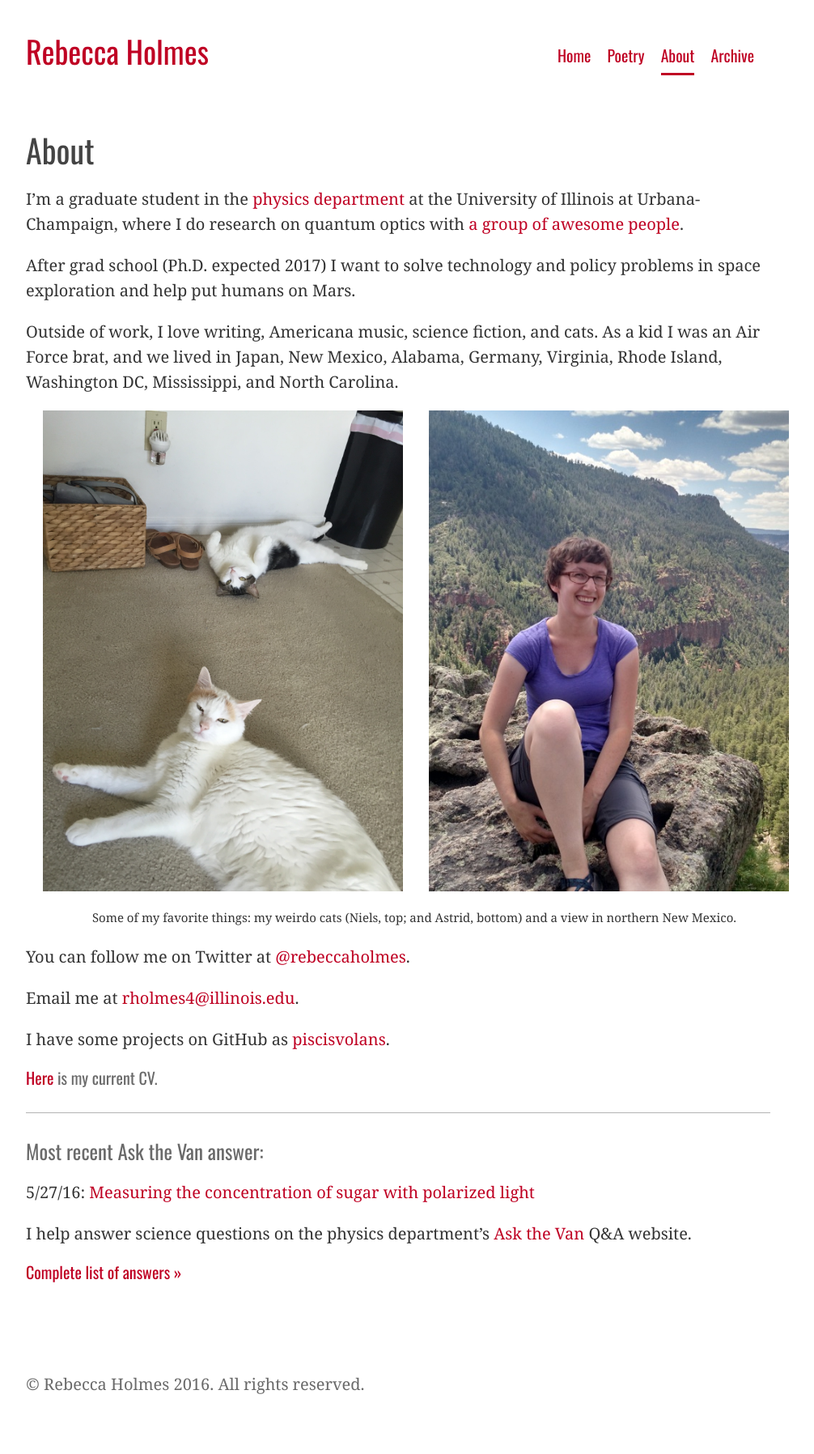
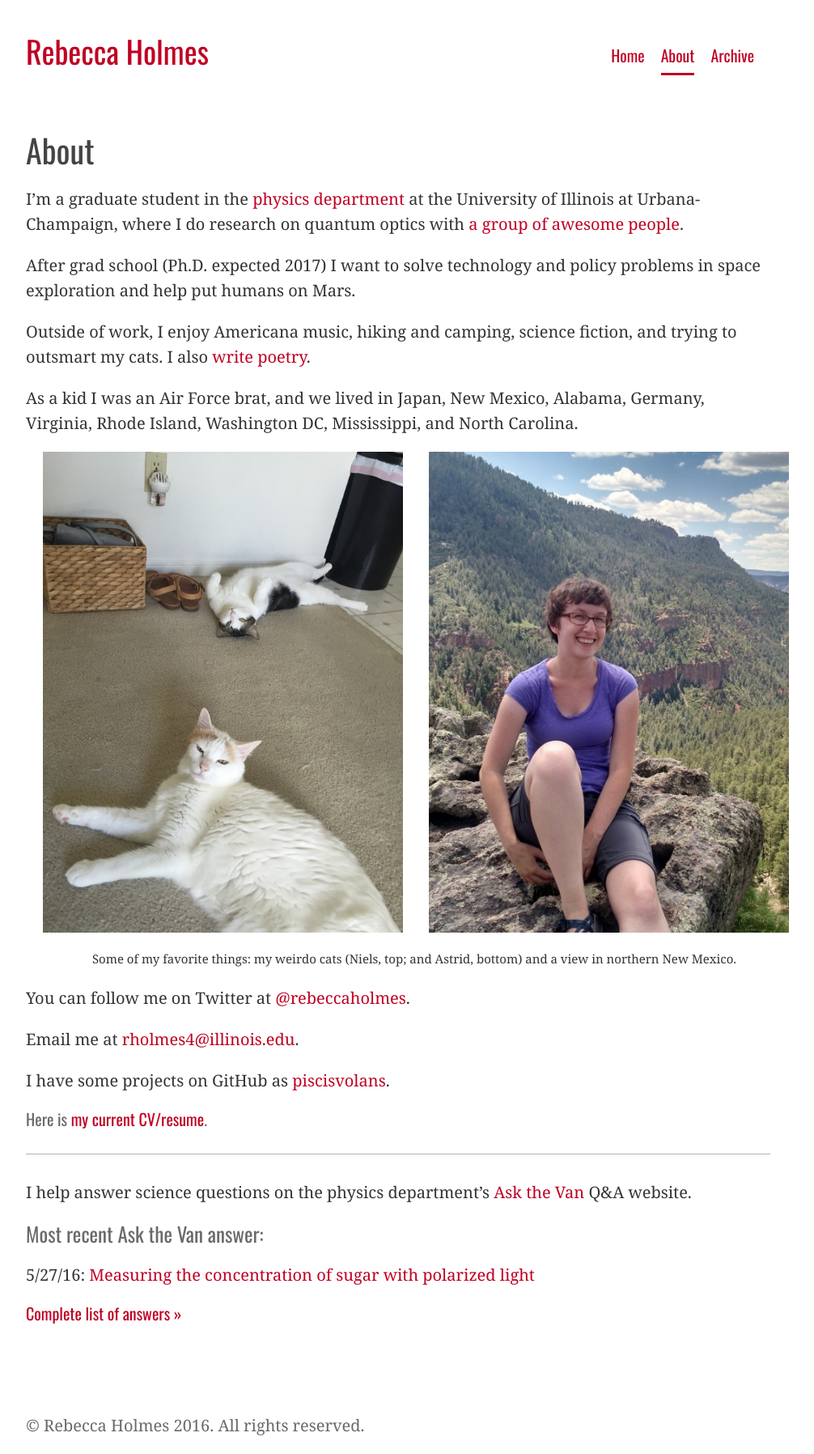
Before and after one commit to piscisvolans/piscisvolans.github.io, a Jekyll site: the page built from about.md, in a window 1280 px wide. Shown: the whole page at 81% size, without its empty margins (148-1154 px from the left). Built offline with Jekyll 4.4.1, drawn with Linux system fonts in a browser that asks for light colours; nearby versions of some CDN libraries; some web fonts are replaced; comment, search, counter and statistics services are not loaded; before the commit the page ends 1745 px from its top, so only the background shows below that.

Commit message:
Move poetry page to link on about page, update cv

```diff
--- a/_config.yml
+++ b/_config.yml
@@ -8,7 +8,7 @@ permalink:        pretty
 
 # Setup
 title:            Rebecca Holmes
-name:			  Rebecca Holmes' Blog
+name:			  Rebecca Holmes's Blog
 tagline:          "Rebecca Holmes"
 url:              http://rebeccaholmes.net
 description:	  Science, writing, and other stuff.
@@ -25,6 +25,5 @@ github:
   repo:           https://github.com/piscisvolans/piscisvolans.github.io
 pages_list:
   About: '/about'
-  Poetry: '/poetry'
   Archive: '/archive'
   Feed: '/rss.xml'
--- a/_data/pages_list.yml
+++ b/_data/pages_list.yml
@@ -1,7 +1,5 @@
 - name: "Home"
   url: "/"
-- name: "Poetry"
-  url: "/poetry"
 - name: "About"
   url: "/about"
 - name: "Archive"
--- a/about.md
+++ b/about.md
@@ -7,7 +7,9 @@ I'm a graduate student in the [physics department](http://physics.illinois.edu/)
 
 After grad school (Ph.D. expected 2017) I want to solve technology and policy problems in space exploration and help put humans on Mars.
 
-Outside of work, I love writing, Americana music, science fiction, and cats. As a kid I was an Air Force brat, and we lived in Japan, New Mexico, Alabama, Germany, Virginia, Rhode Island, Washington DC, Mississippi, and North Carolina.
+Outside of work, I enjoy Americana music, hiking and camping, science fiction, and trying to outsmart my cats. I also [write poetry]({{ site.baseurl }}/poetry/).
+
+As a kid I was an Air Force brat, and we lived in Japan, New Mexico, Alabama, Germany, Virginia, Rhode Island, Washington DC, Mississippi, and North Carolina.
 
 <div class="about">
 <div class="container">
@@ -37,14 +39,14 @@ Email me at [rholmes4@illinois.edu](mailto:rholmes4@illinois.edu).
 
 I have some projects on GitHub as [piscisvolans](https://github.com/piscisvolans).
 
-#### <a href="{{ site.baseurl }}/public/pdf/webcv_5-11-16.pdf">Here</a> is my current CV.
+#### Here is <a href="{{ site.baseurl }}/public/pdf/rebecca-holmes-web-resume.pdf">my current CV/resume</a>.
 
 <hr>
+
+I help answer science questions on the physics department's [Ask the Van](http://van.physics.illinois.edu/qa/) Q&A website.
 
 ### Most recent Ask the Van answer:
 
 {{ site.data.askthevan.last.date | date: "%-m/%-d/%y"}}: <a href="{{ site.data.askthevan.last.url }}">{{ site.data.askthevan.last.title }}</a>
 
-I help answer science questions on the physics department's [Ask the Van](http://van.physics.illinois.edu/qa/) Q&A website.
-
 #### <a href="{{ site.baseurl }}/askthevan">Complete list of answers &raquo;</a>
```
Also changed, not shown: 2 other files.
